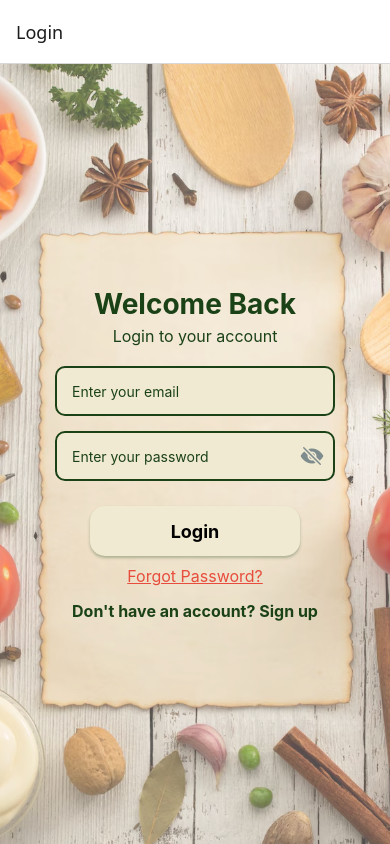
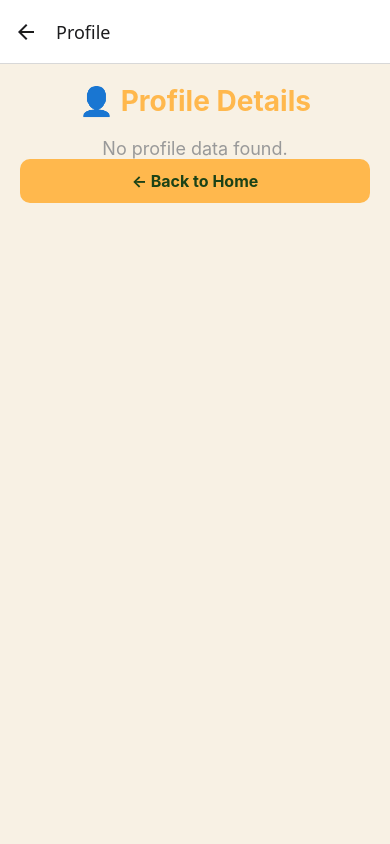
Before and after one commit to n-krishna/RecipeApp, a React Native app: screen /Profile in a window 390 px wide. Built offline with nearby package versions, Linux system fonts and the light colour scheme.

Commit message:
added Profile screen and Search functionlity.

```diff
--- a/navigation.js
+++ b/navigation.js
@@ -5,6 +5,7 @@ import AddRecipeScreen from "./screens/AddRecipeScreen"; // Adding navigation fo
 import EditRecipeScreen from './screens/EditRecipeScreen';
 import HomeScreen from "./screens/HomeScreen";
 import LoginScreen from "./screens/LoginScreen";
+import ProfileScreen from './screens/ProfileScreen';
 import RecipeDetailScreen from "./screens/RecipeDetailScreen";
 import SignupScreen from "./screens/SignupScreen";
 
@@ -20,6 +21,7 @@ export default function AppNavigator() {
         <Stack.Screen name="AddRecipe" component={AddRecipeScreen} />
         <Stack.Screen name="RecipeDetailScreen" component={RecipeDetailScreen} />
         <Stack.Screen name="EditRecipe" component={EditRecipeScreen} />
+        <Stack.Screen name="Profile" component={ProfileScreen} />
       </Stack.Navigator>
     </NavigationContainer>
   );
--- a/screens/HomeScreen.js
+++ b/screens/HomeScreen.js
@@ -19,6 +19,8 @@ const HomeScreen = () => {
   const [recipes, setRecipes] = useState([]);
   const [category, setCategory] = useState("");
   const [loading, setLoading] = useState(true);
+  const [searchTerm, setSearchTerm] = useState('');
+
   const navigation = useNavigation();
 
   useEffect(() => {
@@ -57,6 +59,19 @@ const HomeScreen = () => {
     navigation.navigate("AddRecipe");
   };
 
+  const handleNavigateToProfile = () => {
+    navigation.navigate("Profile");
+  }
+
+  const filteredRecipes = recipes.filter(recipe => {
+    const search = searchTerm.trim().toLowerCase();
+    return (
+      recipe.title.toLowerCase().includes(search) ||
+      recipe.category?.toLowerCase().includes(search)
+    );
+  });
+
+
   return (
     <View style={styles.container}>
       {/* Heading */}
@@ -71,17 +86,20 @@ const HomeScreen = () => {
         <TouchableOpacity onPress={handleAddRecipe} style={styles.cardButton}>
           <Text style={styles.cardButtonText}>Add New Recipe</Text>
         </TouchableOpacity>
+        <TouchableOpacity onPress={handleNavigateToProfile} style={styles.cardButton}>
+          <Text style={styles.cardButtonText}>Profile</Text>
+        </TouchableOpacity>
       </View>
 
       {/* Search */}
       <View style={styles.searchContainer}>
-        <Text style={styles.searchLabel}>Search Category:</Text>
+        <Text style={styles.searchLabel}>Search by Category or Dish Name:</Text>
         <TextInput
           style={styles.searchInput}
-          placeholder="Type category (e.g., Veg, Dessert)..."
+          placeholder="e.g., Veg or Biriyani"
           placeholderTextColor="#777"
-          value={category}
-          onChangeText={setCategory}
+          value={searchTerm}
+          onChangeText={setSearchTerm}
         />
       </View>
 
@@ -107,14 +125,13 @@ const HomeScreen = () => {
         ))}
       </View>
 
-      {/* Recipe List */}
       {loading ? (
         <ActivityIndicator size="large" color="#FFB84D" style={styles.loader} />
-      ) : recipes.length === 0 ? (
-        <Text style={styles.emptyMessage}>No recipes found!</Text>
-      ) : (
+        ) : filteredRecipes.length === 0 ? (
+          <Text style={styles.emptyMessage}>No recipes found!</Text>
+        ) : (
         <FlatList
-          data={recipes}
+          data={filteredRecipes}
           keyExtractor={(item) => item.id}
           renderItem={({ item }) => (
             <TouchableOpacity
@@ -131,6 +148,7 @@ const HomeScreen = () => {
           )}
         />
       )}
+
     </View>
   );
 };
--- /dev/null
+++ b/screens/ProfileScreen.js
@@ -0,0 +1,121 @@
+import { useNavigation } from '@react-navigation/native';
+import { doc, getDoc } from 'firebase/firestore';
+import React, { useEffect, useState } from 'react';
+import { ActivityIndicator, StyleSheet, Text, TouchableOpacity, View } from 'react-native';
+import { auth, db } from '../firebaseConfig';
+
+const ProfileScreen = () => {
+  const navigation = useNavigation();
+  const [userData, setUserData] = useState(null);
+  const [loading, setLoading] = useState(true);
+
+  useEffect(() => {
+    const fetchUserDetails = async () => {
+      try {
+        const docRef = doc(db, 'users', auth.currentUser.uid);
+        const docSnap = await getDoc(docRef);
+        if (docSnap.exists()) {
+          setUserData(docSnap.data());
+        }
+      } catch (err) {
+        console.error('Failed to fetch user:', err);
+      } finally {
+        setLoading(false);
+      }
+    };
+
+    fetchUserDetails();
+  }, []);
+
+  if (loading) {
+    return <ActivityIndicator size="large" color="#FFB84D" style={{ marginTop: 20 }} />;
+  }
+
+  return (
+    <View style={styles.container}>
+      <Text style={styles.heading}>👤 <Text style={styles.bold}>Profile Details</Text></Text>
+
+      {userData ? (
+        <View style={styles.card}>
+          <Text style={styles.label}>Name:</Text>
+          <Text style={styles.value}>{userData.name}</Text>
+
+          <Text style={styles.label}>Email:</Text>
+          <Text style={styles.value}>{userData.email}</Text>
+
+          <Text style={styles.label}>Phone Number:</Text>
+          <Text style={styles.value}>{userData.phoneNumber}</Text>
+
+          <Text style={styles.label}>Address:</Text>
+          <Text style={styles.value}>{userData.address}</Text>
+
+          <Text style={styles.label}>Country:</Text>
+          <Text style={styles.value}>{userData.country}</Text>
+        </View>
+      ) : (
+        <Text style={styles.emptyMessage}>No profile data found.</Text>
+      )}
+
+      <TouchableOpacity style={styles.backButton} onPress={() => navigation.goBack()}>
+        <Text style={styles.backButtonText}>← Back to Home</Text>
+      </TouchableOpacity>
+    </View>
+  );
+};
+
+const styles = StyleSheet.create({
+  container: {
+    flex: 1,
+    backgroundColor: "#F8F1E4",
+    padding: 20
+  },
+  heading: {
+    fontSize: 28,
+    fontWeight: "bold",
+    color: "#3C3C3C",
+    textAlign: "center",
+    marginBottom: 20
+  },
+  bold: {
+    color: "#FFB84D"
+  },
+  card: {
+    backgroundColor: "#F0EAD2",
+    padding: 20,
+    borderRadius: 12,
+    elevation: 4,
+    shadowColor: "#000",
+    shadowOffset: { width: 0, height: 2 },
+    shadowOpacity: 0.1,
+    shadowRadius: 4,
+    marginBottom: 20
+  },
+  label: {
+    fontWeight: "bold",
+    fontSize: 16,
+    color: "#1B4217",
+    marginTop: 10
+  },
+  value: {
+    fontSize: 16,
+    color: "#333"
+  },
+  emptyMessage: {
+    textAlign: "center",
+    color: "#999",
+    fontSize: 18
+  },
+  backButton: {
+    backgroundColor: "#FFB84D",
+    padding: 12,
+    borderRadius: 10,
+    alignItems: "center"
+  },
+  backButtonText: {
+    color: "#1B4217",
+    fontSize: 16,
+    fontWeight: "bold"
+  }
+});
+
+export default ProfileScreen;
```
